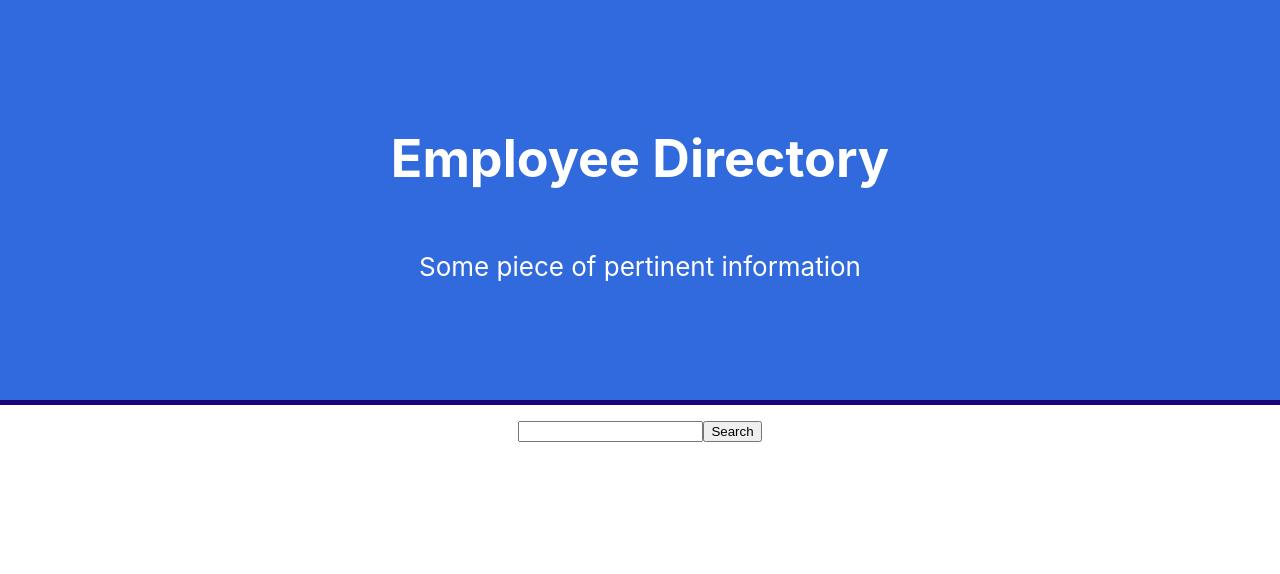
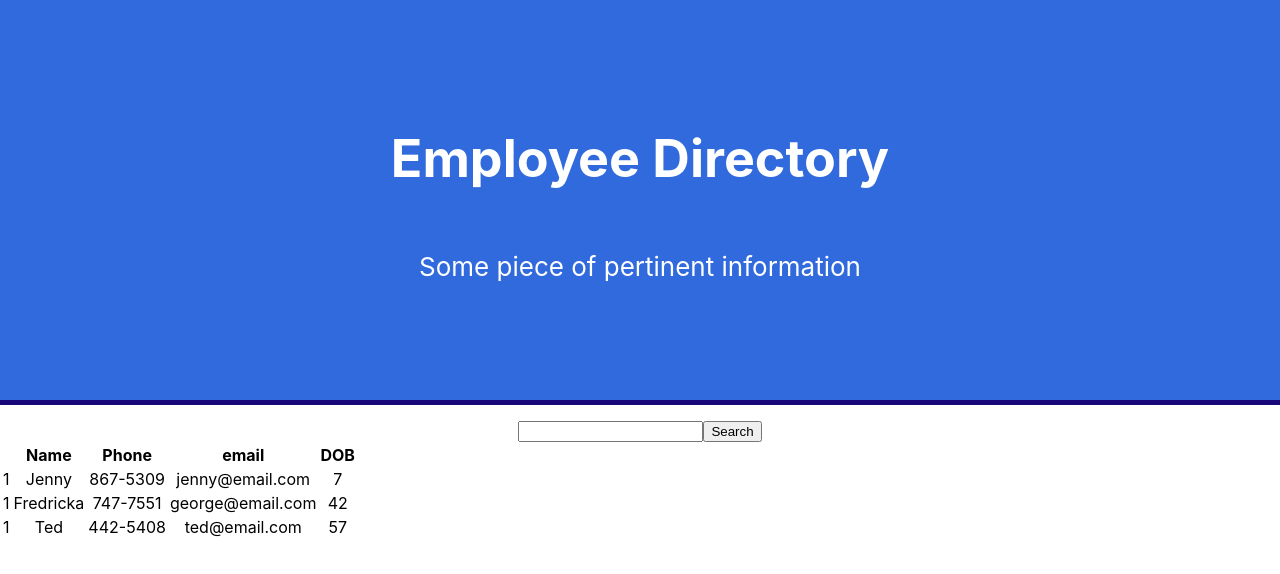
Before and after one commit to maggiemaywilder/userDirectory, a React (Create React App) app: page / in a window 1280 px wide. Shown: the top 574 px of the page. Built offline with nearby package versions, Linux system fonts and the light colour scheme.

Commit message:
add table component

```diff
--- a/src/App.js
+++ b/src/App.js
@@ -4,6 +4,7 @@ import Header from './componenets/Header';
 import Table from './componenets/Table';
 import Searchbar from './componenets/Searchbar';
 import API from './utils/API';
+
 
 const App = () => {
 
@@ -19,7 +20,7 @@ const App = () => {
 
         <Header />
         <Searchbar />
-        {/* <Table /> */}
+        <Table />
       </div>
 
   );
--- /dev/null
+++ b/src/componenets/Table.js
@@ -0,0 +1,50 @@
+import { useMemo } from 'react';
+import { useTable } from 'react-table';
+import { COLUMNS } from './columns';
+import mock_data from './mock-data.json';
+
+// need import react and useMemo
+// need style sheet?
+
+
+const Table = () => {
+
+    const columns = useMemo(() => COLUMNS, [])
+    const data = useMemo(() => mock_data, [])
+
+    const tableInstance = useTable({
+      columns,
+      data
+    })
+
+    const { getTableProps, getTableBodyProps, headerGroups, rows, prepareRow } = tableInstance
+
+      return (
+          <table {...getTableProps()}>
+            <thead>
+              {headerGroups.map((headerGroup) => (
+                <tr {...headerGroup.getHeaderGroupProps()}>
+                  {headerGroup.headers.map((column) => (
+                    <th {...column.getHeaderProps()}>{column.render('Header')}</th>
+                  ))
+                  }
+              </tr>
+              ))}
+            </thead>
+            <tbody {...getTableBodyProps()}>
+              {rows.map(row => {
+                  prepareRow(row)
+                  return (
+                    <tr {...row.getRowProps()}>
+                      {row.cells.map((cell) => {
+                          return <td {...cell.getCellProps()}>{cell.render('Cell')}</td>
+                        })}
+                    </tr>
+                  )
+                })}
+            </tbody>
+          </table>
+      )
+  }
+
+  export default Table;
--- /dev/null
+++ b/src/componenets/columns.js
@@ -0,0 +1,46 @@
+// import Employee from './Employee';
+
+export const COLUMNS = [
+    // {
+    //     Header: '',
+    //     accessor: `${results.picture.thumbnail}`
+    // },
+    // {
+    //     Header: 'Name',
+    //     accessor: `${results.name.first} ${results.name.last}`
+    // },
+    // {
+    //     Header: 'Phone',
+    //     accessor: `${results.phone}`
+    // },
+    // {
+    //     Header: 'email',
+    //     accessor: `${results.email}`
+    // },
+    // {
+    //     Header: 'DOB',
+    //     accessor: `${results.dob}`
+    // }
+    {
+        Header: '',
+        accessor: 'id'
+    },
+    {
+        Header: 'Name',
+        accessor: 'first'
+    },
+    {
+        Header: 'Phone',
+        accessor: 'phone'
+    },
+    {
+        Header: 'email',
+        accessor: 'email'
+    },
+    {
+        Header: 'DOB',
+        accessor: 'dob'
+    }
+
+
+]
--- /dev/null
+++ b/src/componenets/mock-data.json
@@ -0,0 +1,5 @@
+[
+    {"id":1, "first": "Jenny", "last": "Hart", "phone": "867-5309", "email": "jenny@email.com", "dob": 7},
+    {"id":1, "first": "Fredricka", "last": "Crocodilia", "phone": "747-7551", "email": "george@email.com", "dob": 42},
+    {"id":1, "first": "Ted", "last": "Wilder", "phone": "442-5408", "email": "ted@email.com", "dob": 57}
+]
```
